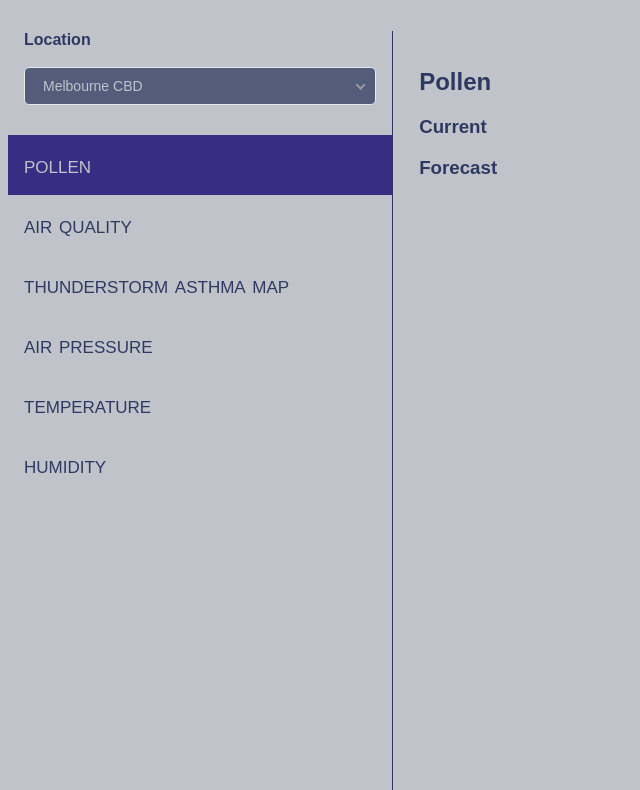
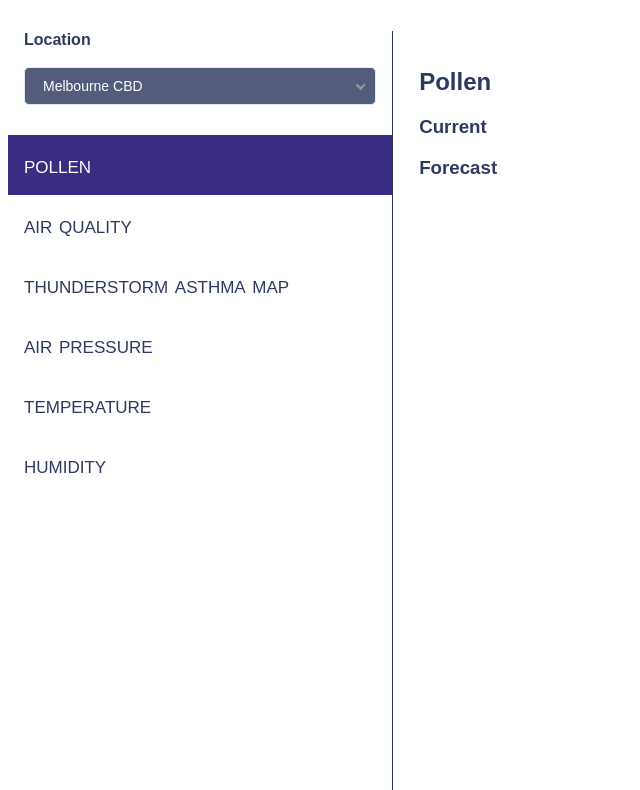
Before and after one commit to cosmicviscera/queer-weather-today, a plain HTML site: page index.html in a window 1280 px wide. Shown: the part 89-879 px from the top of the page, without its empty margins (0-640 px from the left). Drawn offline with nearby package versions, Linux system fonts and the light colour scheme.

Commit message:
use a white background

```diff
--- a/style.css
+++ b/style.css
@@ -1,5 +1,5 @@
 :root {
-  --white: #c0c4ca;
+  --white: white;
   --neutral: #535c7b;
   --black: #2e3961;
   --highlight: #382c83;
```
